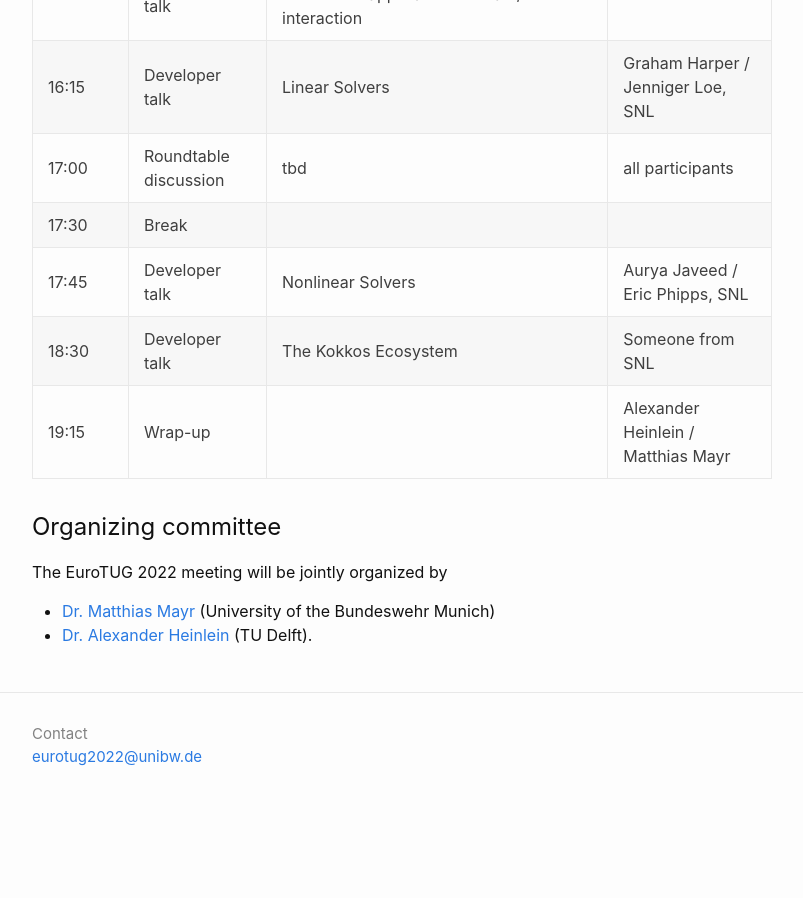
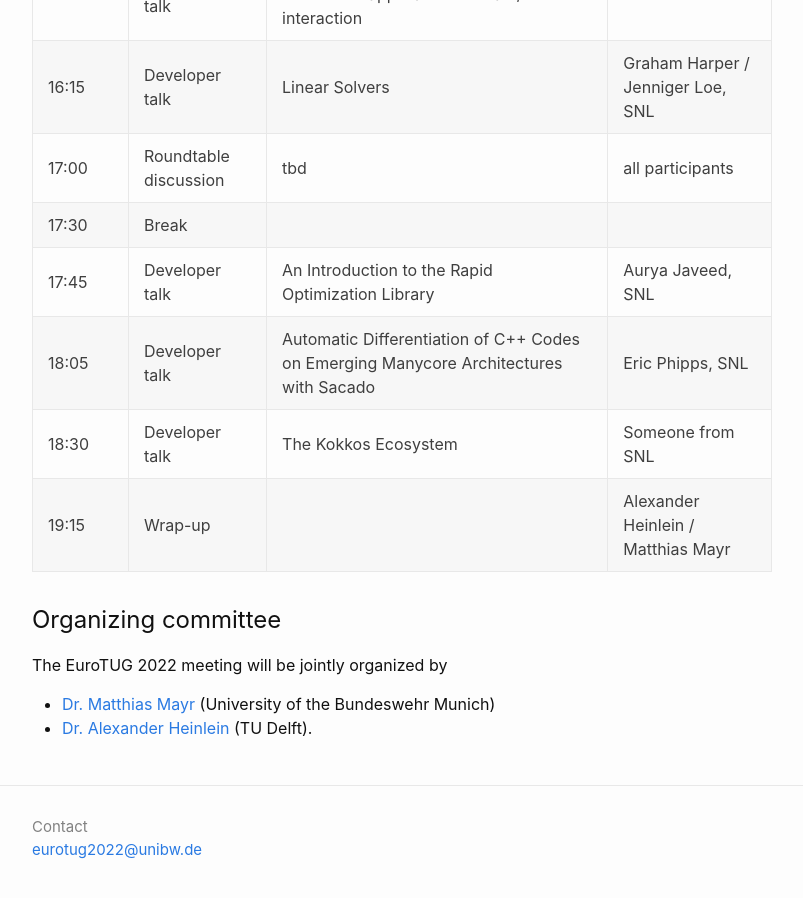
Before and after one commit to EuroTUG/eurotug.github.io, a Jekyll site: the page built from index.md, in a window 1280 px wide and 900 px high, scrolled down 3827 px. Shown: the whole window, without its empty margins (238-1041 px from the left). Built offline with Jekyll 4.4.1, drawn with Linux system fonts in a browser that asks for light colours; before the commit the page ends 4655 px from its top, so only the background shows below that.

Commit message:
Update talk titles for Nonlinear Solvers

```diff
--- a/index.md
+++ b/index.md
@@ -109,7 +109,8 @@ Here's the tentative schedule:
 | 16:15 | Developer talk | Linear Solvers | Graham Harper / Jenniger Loe, SNL |
 | 17:00 | Roundtable discussion | tbd | all participants |
 | 17:30 | Break | | |
-| 17:45 | Developer talk | Nonlinear Solvers | Aurya Javeed / Eric Phipps, SNL |
+| 17:45 | Developer talk | An Introduction to the Rapid Optimization Library | Aurya Javeed, SNL |
+| 18:05 | Developer talk | Automatic Differentiation of C++ Codes on Emerging Manycore Architectures with Sacado | Eric Phipps, SNL |
 | 18:30 | Developer talk | The Kokkos Ecosystem | Someone from SNL |
 | 19:15 | Wrap-up | | Alexander Heinlein / Matthias Mayr |
 
```
